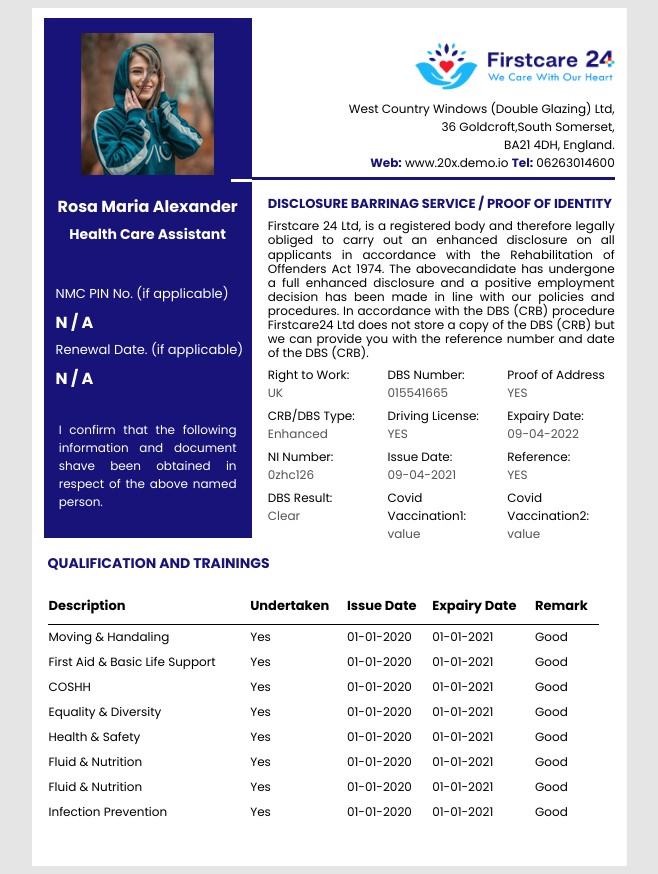
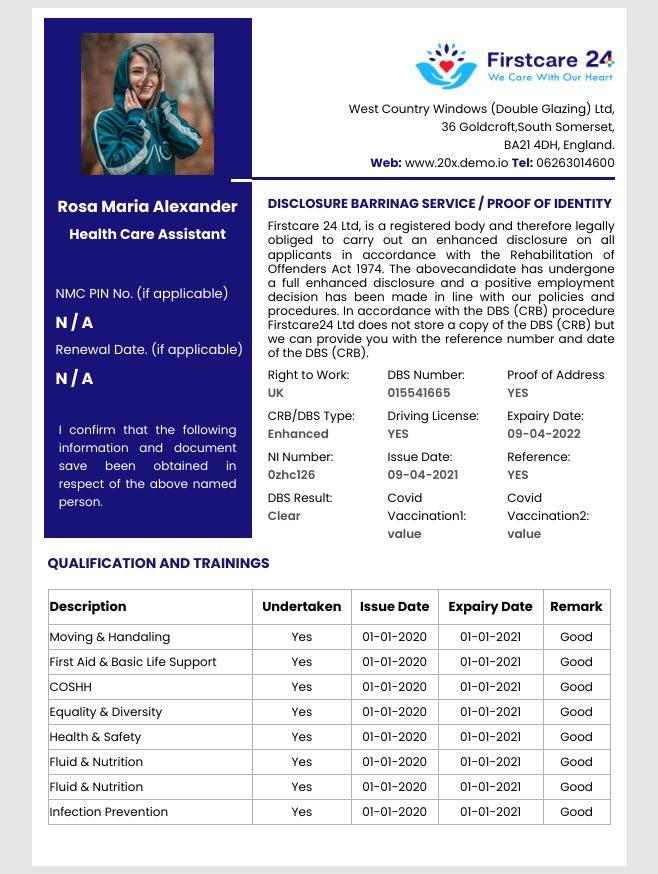
Before and after one commit to noble-jose/single-profile, a plain HTML site: page index.html in a window 1280 px wide. Shown: the whole page, without its empty margins (311-969 px from the left). Drawn offline with Linux system fonts and the light colour scheme.

Commit message:
table border update

```diff
--- a/index.html
+++ b/index.html
@@ -163,39 +163,44 @@
      .d2{
          width: 100%;
          color: #545252;
+         font-weight: 600;
      }
             .table-main{
                 width: 100%;
+                height: auto;
                 float: left;
-         height: auto;
-         padding: 0 16px 0 16px;
-
+                padding: 0px 16px 0px 16px;
             }
             table{
-             width: 98%;
+                width: 100%;
+/*                padding-left: 16px;*/
                 margin-top: 15px;
                 float: left;
                 border-collapse: collapse;
+                border: 1px solid #b2b2b2;
             }
             .training-tb tr th{
                 font-size: 13px;
                 height: 35px;
                 font-weight: 700;
-             border-bottom: 1px solid #000;
+                border-bottom: 1px solid #b2b2b2;
 
             }
             th,td{
                 text-align: left;
                 font-size: 12px;
                 font-weight: 400;
+                border: 1px solid #b2b2b2;
             }
             .training-tb td{
                 height: 25px;
             }
-
+            th.data-center, td.data-center{
+                text-align: center;
+            }
 
      @page{
-          margin: 1em 1em 1em 6em;
+          margin: 1em 1em 1em 2em;
 /*          size: A4 portrait;*/
       }
 
@@ -283,7 +288,6 @@ p.confirm {
          padding-top: 20px;
 
      }
-
      .col {
          width: 33%;
          float: left;
@@ -296,6 +300,9 @@ p.confirm {
     }
     table.training-tb{
         margin-top: 20px;
+    }
+    .training-tb td{
+        height: 35px;
     }
      }
  </style>
@@ -316,7 +323,7 @@ table.training-tb{
           <div class="na">N / A</div>
         </div>
         <p class="confirm">
-          I confirm that the following information and document shave been obtained in respect of the above named person.
+          I confirm that the following information and document save been obtained in respect of the above named person.
         </p>
       </div>
       <div class="right-main">
@@ -400,66 +407,66 @@ table.training-tb{
         <table class="training-tb">
           <tr>
             <th>Description</th>
-            <th>Undertaken</th>
-            <th>Issue Date</th>
-            <th>Expairy Date</th>
-            <th>Remark</th>
+            <th class="data-center">Undertaken</th>
+            <th class="data-center">Issue Date</th>
+            <th class="data-center">Expairy Date</th>
+            <th class="data-center">Remark</th>
           </tr>
           <tr>
             <td>Moving & Handaling</td>
-            <td>Yes</td>
-            <td>01-01-2020</td>
-            <td>01-01-2021</td>
-            <td>Good</td>
+            <td class="data-center">Yes</td>
+            <td class="data-center">01-01-2020</td>
+            <td class="data-center">01-01-2021</td>
+            <td class="data-center">Good</td>
           </tr>
           <tr>
             <td>First Aid & Basic Life Support</td>
-            <td>Yes</td>
-            <td>01-01-2020</td>
-            <td>01-01-2021</td>
-            <td>Good</td>
+            <td class="data-center">Yes</td>
+            <td class="data-center">01-01-2020</td>
+            <td class="data-center">01-01-2021</td>
+            <td class="data-center">Good</td>
           </tr>
           <tr>
             <td>COSHH</td>
-            <td>Yes</td>
-            <td>01-01-2020</td>
-            <td>01-01-2021</td>
-            <td>Good</td>
+            <td class="data-center">Yes</td>
+            <td class="data-center">01-01-2020</td>
+            <td class="data-center">01-01-2021</td>
+            <td class="data-center">Good</td>
           </tr>
           <tr>
             <td>Equality & Diversity</td>
-            <td>Yes</td>
-            <td>01-01-2020</td>
-            <td>01-01-2021</td>
-            <td>Good</td>
+            <td class="data-center">Yes</td>
+            <td class="data-center">01-01-2020</td>
+            <td class="data-center">01-01-2021</td>
+            <td class="data-center">Good</td>
           </tr>
           <tr>
             <td>Health & Safety</td>
-            <td>Yes</td>
-            <td>01-01-2020</td>
-            <td>01-01-2021</td>
-            <td>Good</td>
+            <td class="data-center">Yes</td>
+            <td class="data-center">01-01-2020</td>
+            <td class="data-center">01-01-2021</td>
+            <td class="data-center">Good</td>
           </tr>
           <tr>
             <td>Fluid & Nutrition</td>
-            <td>Yes</td>
-            <td>01-01-2020</td>
-            <td>01-01-2021</td>
-            <td>Good</td>
+            <td class="data-center">Yes</td>
+            <td class="data-center">01-01-2020</td>
+            <td class="data-center">01-01-2021</td>
+            <td class="data-center">Good</td>
           </tr>
           <tr>
             <td>Fluid & Nutrition</td>
-            <td>Yes</td>
-            <td>01-01-2020</td>
-            <td>01-01-2021</td>
-            <td>Good</td>
+            <td class="data-center">Yes</td>
+            <td class="data-center">01-01-2020</td>
+            <td class="data-center">01-01-2021</td>
+            <td class="data-center">Good</td>
           </tr>
           <tr>
             <td>Infection Prevention</td>
-            <td>Yes</td>
-            <td>01-01-2020</td>
-            <td>01-01-2021</td>
-            <td>Good</td>
+            <td class="data-center">Yes</td>
+            <td class="data-center">01-01-2020</td>
+            <td class="data-center">01-01-2021</td>
+            <td class="data-center">Good</td>
           </tr>
         </table>
       </div>
```
Lines whose indentation alone changed are shown as unchanged.
